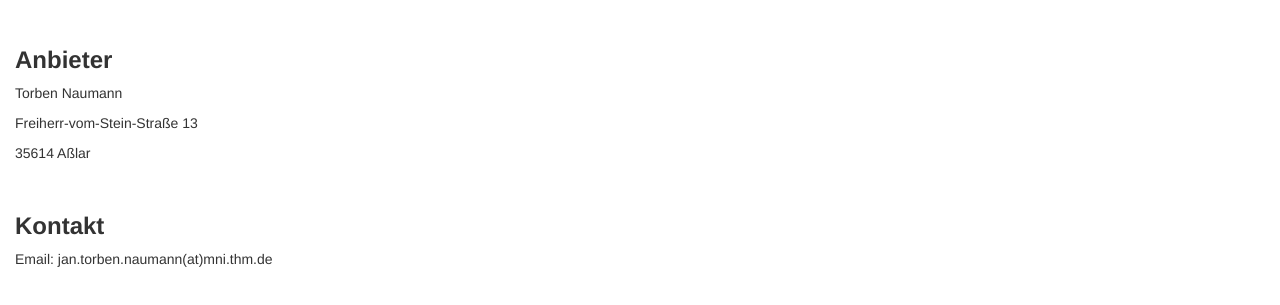
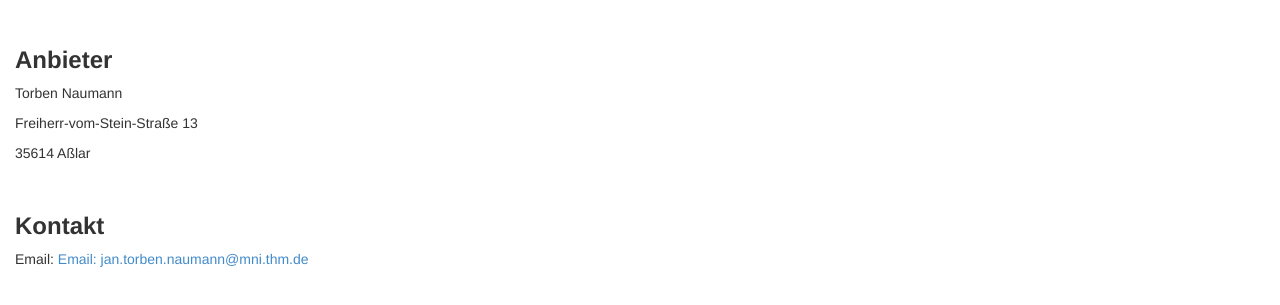
Before and after one commit to nasenbaer99/ibs2014, a plain HTML site: page impressum.html in a window 1280 px wide. Shown: the part 113-418 px from the top of the page. Drawn offline with nearby package versions, Linux system fonts and the light colour scheme; a script that the page names is missing; files whose address does not match are found by name.

Commit message:
E-Mail
So kann man gleich auf die E-Mail klicken und schreiben
Zuderm @ Zeichen eingesetzt.

```diff
--- a/impressum.html
+++ b/impressum.html
@@ -69,7 +69,7 @@
 		<h3>
 			<b>Kontakt</b>
 		</h3>
-		<p>Email: jan.torben.naumann(at)mni.thm.de</p>
+		<p>Email: <a href="jan.torben.naumann@mni.thm.de">Email: jan.torben.naumann@mni.thm.de</a></p>
 
 	</div>
 	<!-- /.container -->
```
